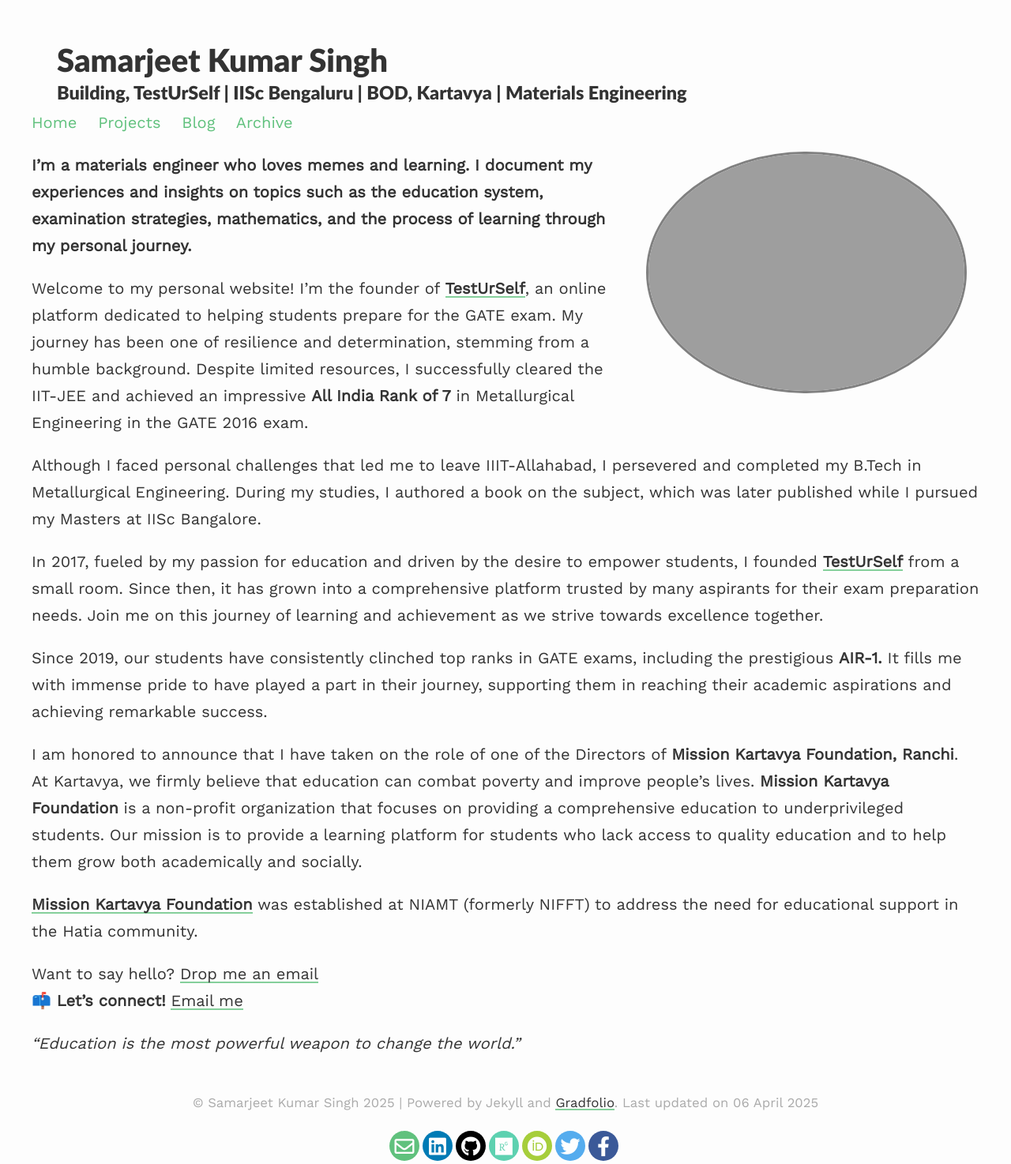
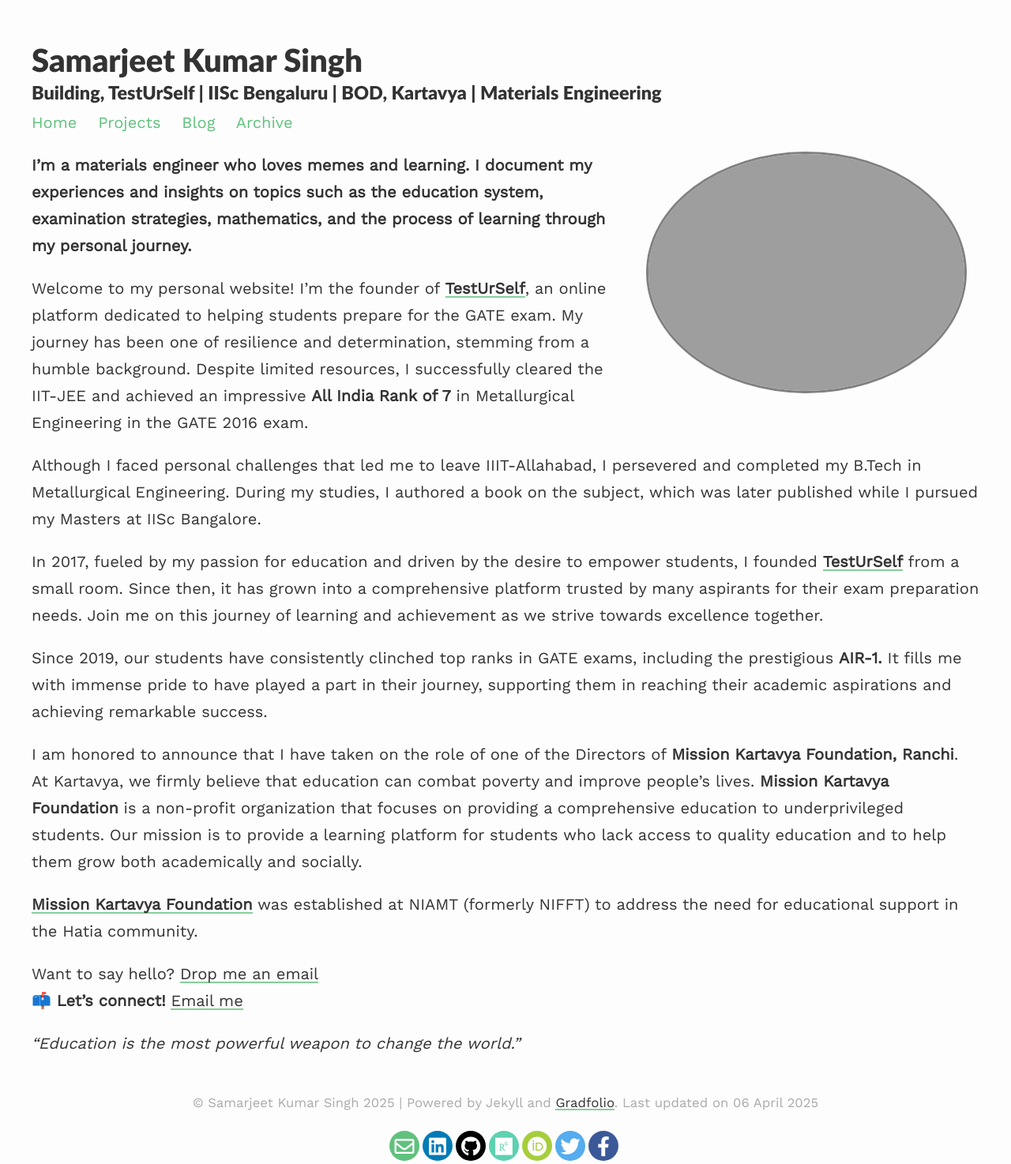
Before and after one commit to Samarjeetkumarsingh/website, a Jekyll site: the page built from index.md, in a window 1280 px wide. Shown: the whole page at 79% size. Built offline with Jekyll 4.4.1, drawn with Linux system fonts in a browser that asks for light colours; nearby versions of some CDN libraries.

Commit message:
Update default.html

```diff
--- a/_layouts/default.html
+++ b/_layouts/default.html
@@ -9,8 +9,8 @@
         <meta content="width=device-width, initial-scale=1" name="viewport">
         <link rel="stylesheet" href="{{site.baseurl}}/assets/css/main.css">
 
-        <h1 class="post-headline" style="padding-left:2rem; padding-right:2rem">{{site.title}}</h1>
-        <h3 class="post-description"  style="padding-left:2rem; padding-right:2rem">{{site.description}}</h3>
+        <h1 class="post-headline">{{site.title}}</h1>
+        <h3 class="post-description">{{site.description}}</h3>
 
         {% include navigation.html %}
 
@@ -32,7 +32,7 @@
             </article>
         </main>
 
-        <footer style="padding-left:2rem; padding-right:2rem">
+        <footer>
           <p class="copy">
             <small> &copy; {{site.title}} {{ site.time | date: '%Y' }}
                     | Powered by Jekyll and
```
